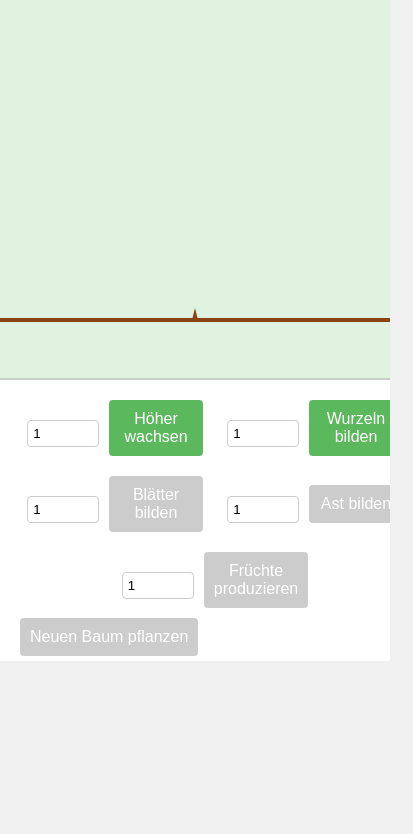
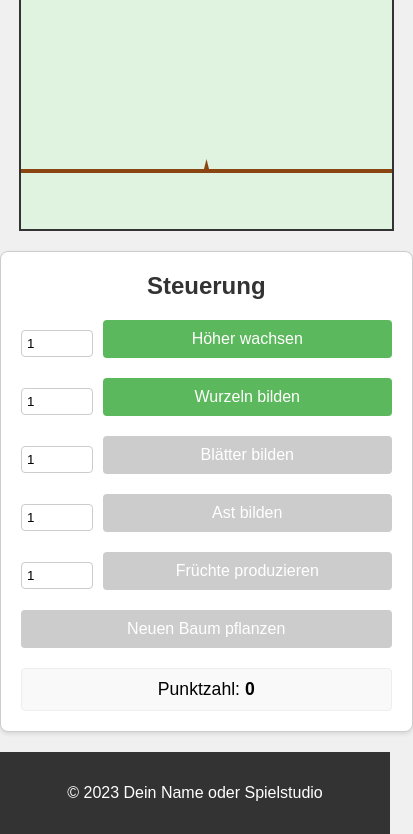
Before and after one commit to hrohmeo/iamatree, a plain HTML site: page index.html in a window 390 px wide. Shown: the part 183-1017 px from the top of the page, 413 px wide, since content can reach past the window. Before the commit the page ends 844 px from the top, so only its background shows below. Drawn offline with Linux system fonts and the light colour scheme.

Commit message:
Revert "Feat: Redesign playing area to full screen with right controls column"

```diff
--- a/index.html
+++ b/index.html
@@ -7,13 +7,18 @@
     <link rel="stylesheet" href="style.css">
 </head>
 <body>
+    <header>
+        <h1>I Am A Tree</h1>
+    </header>
+
     <main>
-        <div id="main-content-area">
-            <div id="game-container">
-                <canvas id="game-canvas"></canvas>
-            </div>
-            <div id="ui-container">
-                <div id="tree-controls">
+        <div id="game-container">
+            <canvas id="game-canvas"></canvas>
+        </div>
+
+        <div id="ui-container">
+            <h2>Steuerung</h2>
+            <div id="tree-controls">
                 <div>
                     <label for="grow-height-input" class="visually-hidden">Anzahl Höhe</label>
                     <input type="number" id="grow-height-input" value="1" min="1" aria-label="Anzahl für Höhe wachstum">
@@ -46,9 +51,12 @@
             <div id="score-display">
                 <p>Punktzahl: <span id="current-score">0</span></p>
             </div>
-            </div> <!-- Closing ui-container -->
-        </div> <!-- Closing main-content-area -->
+        </div>
     </main>
+
+    <footer>
+        <p>&copy; 2023 Dein Name oder Spielstudio</p>
+    </footer>
 
     <script src="script.js"></script>
 </body>
--- a/style.css
+++ b/style.css
@@ -1,50 +1,11 @@
-html, body {
-    height: 100%;
+body {
+    font-family: sans-serif;
     margin: 0;
-    padding: 0;
-    overflow: hidden; /* Prevent scrollbars from appearing for the page itself */
-    font-family: sans-serif;
-    background-color: #f0f0f0; /* Background for any small slivers not covered by main */
-}
-
-main {
-    display: flex;
-    height: 100%;
-    width: 100%;
-}
-
-#main-content-area {
-    display: flex;
-    flex-grow: 1; /* Allow this area to grow and fill the main tag */
-    height: 100%;
-}
-
-#game-container {
-    flex-grow: 1; /* Game container takes up remaining space */
-    height: 100%;
-    background-color: #e0f2e0; /* Light green background for the game area */
-    display: flex; /* To center canvas if it has fixed size, or ensure it fills */
-    justify-content: center;
-    align-items: center;
-    border-right: 1px solid #ccc; /* Optional: a separator line */
-}
-
-#game-canvas {
-    display: block;
-    width: 100%;
-    height: 100%;
-    object-fit: contain; /* Ensure canvas content scales nicely if it has an intrinsic size */
-}
-
-#ui-container {
-    width: 300px; /* Fixed width for UI, adjust as needed */
-    height: 100%; /* Full height */
-    padding: 20px;
-    background-color: #fff;
-    box-shadow: -2px 0 5px rgba(0,0,0,0.1); /* Shadow on the left side */
-    overflow-y: auto; /* Allow scrolling for UI content if it overflows */
+    background-color: #f0f0f0;
     display: flex;
     flex-direction: column;
+    align-items: center;
+    min-height: 100vh;
 }
 
 /* Visually hidden class for accessibility */
@@ -59,29 +20,70 @@ main {
     border: 0;
 }
 
-#tree-controls {
-    display: flex;
-    flex-direction: column;
-    gap: 10px; /* Space between control groups */
-}
-
 #tree-controls div {
-    display: flex;
+    margin-bottom: 10px; /* Add some space between input/button groups */
+    display: flex; /* Align input and button nicely */
     align-items: center;
-    gap: 10px; /* Space between label/input and button */
 }
 
 #tree-controls input[type="number"] {
-    width: 60px;
+    width: 60px; /* Adjust width as needed */
+    margin-right: 10px;
     padding: 5px;
     border: 1px solid #ccc;
     border-radius: 4px;
-    flex-shrink: 0; /* Prevent input from shrinking if button text is long */
+}
+
+header {
+    background-color: #4CAF50;
+    color: white;
+    padding: 1em 0;
+    text-align: center;
+    width: 100%;
+}
+
+main {
+    display: flex;
+    flex-wrap: wrap; /* Allow wrapping for smaller screens */
+    justify-content: center;
+    padding: 20px;
+    gap: 20px; /* Space between game container and UI container */
+    width: 100%;
+    max-width: 1200px; /* Max width for the main content area */
+}
+
+#game-container {
+    border: 2px solid #333;
+    width: 800px; /* Default width */
+    height: 600px; /* Default height */
+    max-width: 100%; /* Ensure it's responsive */
+    background-color: #e0f2e0; /* Light green background for the game area */
+}
+
+#game-canvas {
+    display: block; /* Remove extra space below canvas */
+    width: 100%;
+    height: 100%;
+}
+
+#ui-container {
+    border: 1px solid #ccc;
+    padding: 20px;
+    background-color: #fff;
+    border-radius: 8px;
+    box-shadow: 0 2px 4px rgba(0,0,0,0.1);
+    width: 300px; /* Fixed width for UI */
+    max-width: 100%; /* Ensure it's responsive */
+}
+
+#ui-container h2 {
+    margin-top: 0;
+    color: #333;
+    text-align: center;
 }
 
 #tree-controls button,
 #plant-tree-controls button {
-    flex-grow: 1; /* Allow buttons to take available space in their flex container */
     display: block;
     width: 100%;
     padding: 10px;
@@ -123,40 +125,29 @@ main {
     font-weight: bold;
 }
 
+footer {
+    text-align: center;
+    padding: 1em 0;
+    background-color: #333;
+    color: white;
+    width: 100%;
+    margin-top: auto; /* Push footer to the bottom */
+}
+
 /* Responsive adjustments */
-/* Basic responsive adjustments: Stack UI below game on small screens */
 @media (max-width: 768px) {
-    #main-content-area {
+    main {
         flex-direction: column;
+        align-items: center;
     }
 
     #game-container {
-        width: 100%;
-        height: 70vh; /* Example: Game takes 70% of viewport height */
-        border-right: none; /* Remove side border */
-        border-bottom: 1px solid #ccc; /* Add bottom border as separator */
+        width: 95%; /* Adjust width for smaller screens */
+        height: auto; /* Adjust height for smaller screens */
+        aspect-ratio: 4 / 3; /* Maintain aspect ratio */
     }
 
     #ui-container {
-        width: 100%;
-        height: 30vh; /* Example: UI takes 30% of viewport height */
-        box-shadow: none; /* Remove side shadow */
-        border-top: 1px solid #ccc; /* Add top border for separation */
-    }
-
-    #tree-controls {
-        flex-direction: row; /* Arrange controls horizontally */
-        flex-wrap: wrap; /* Allow wrapping */
-        justify-content: space-around; /* Distribute items */
-    }
-
-    #tree-controls div {
-        flex-basis: 45%; /* Each control group takes about half the width */
-        /* Adjust gap or margins as needed for spacing */
-    }
-
-    #tree-controls button,
-    #plant-tree-controls button {
-        width: auto; /* Allow button width to be determined by content or flex item rules */
+        width: 95%; /* Adjust width for smaller screens */
     }
 }
```
